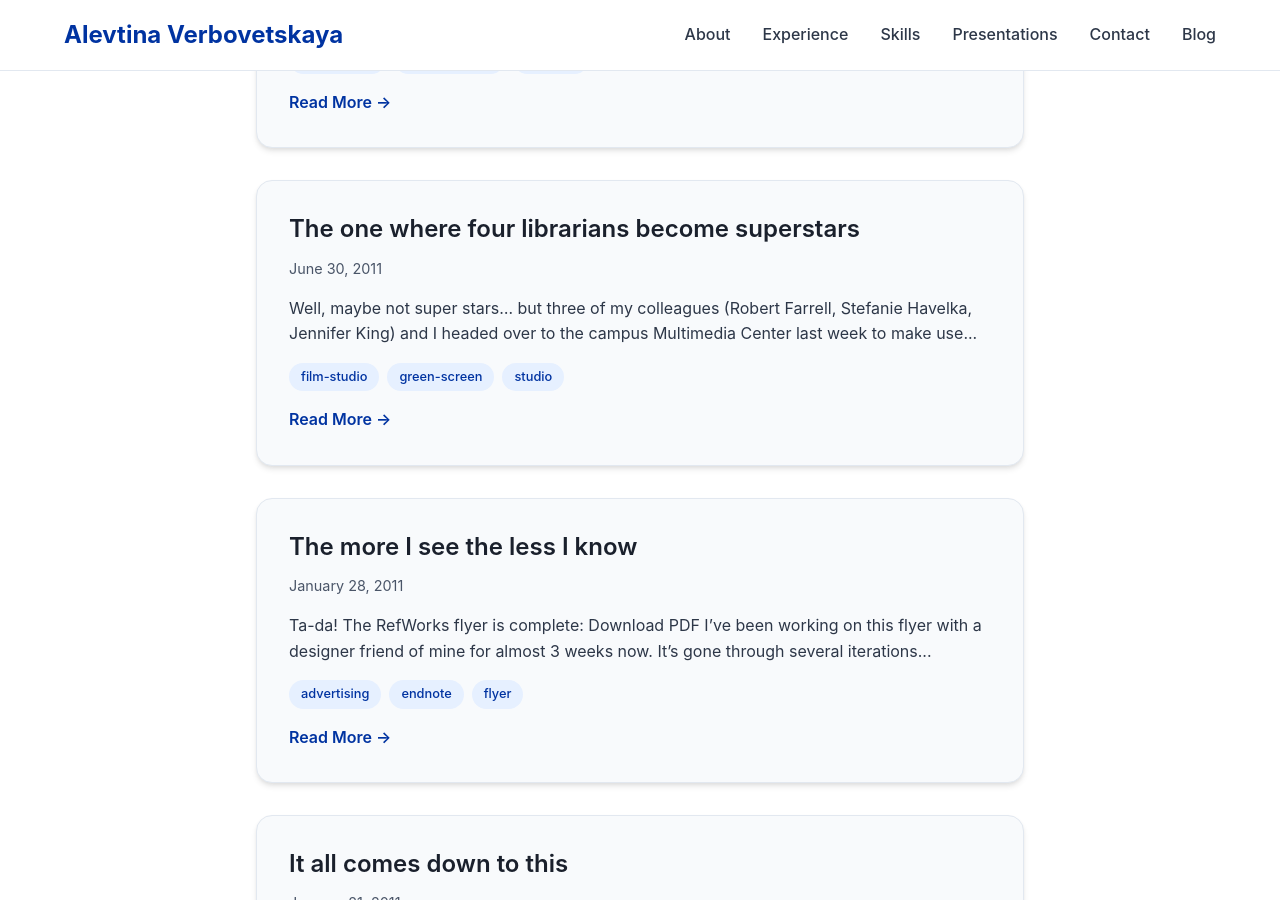
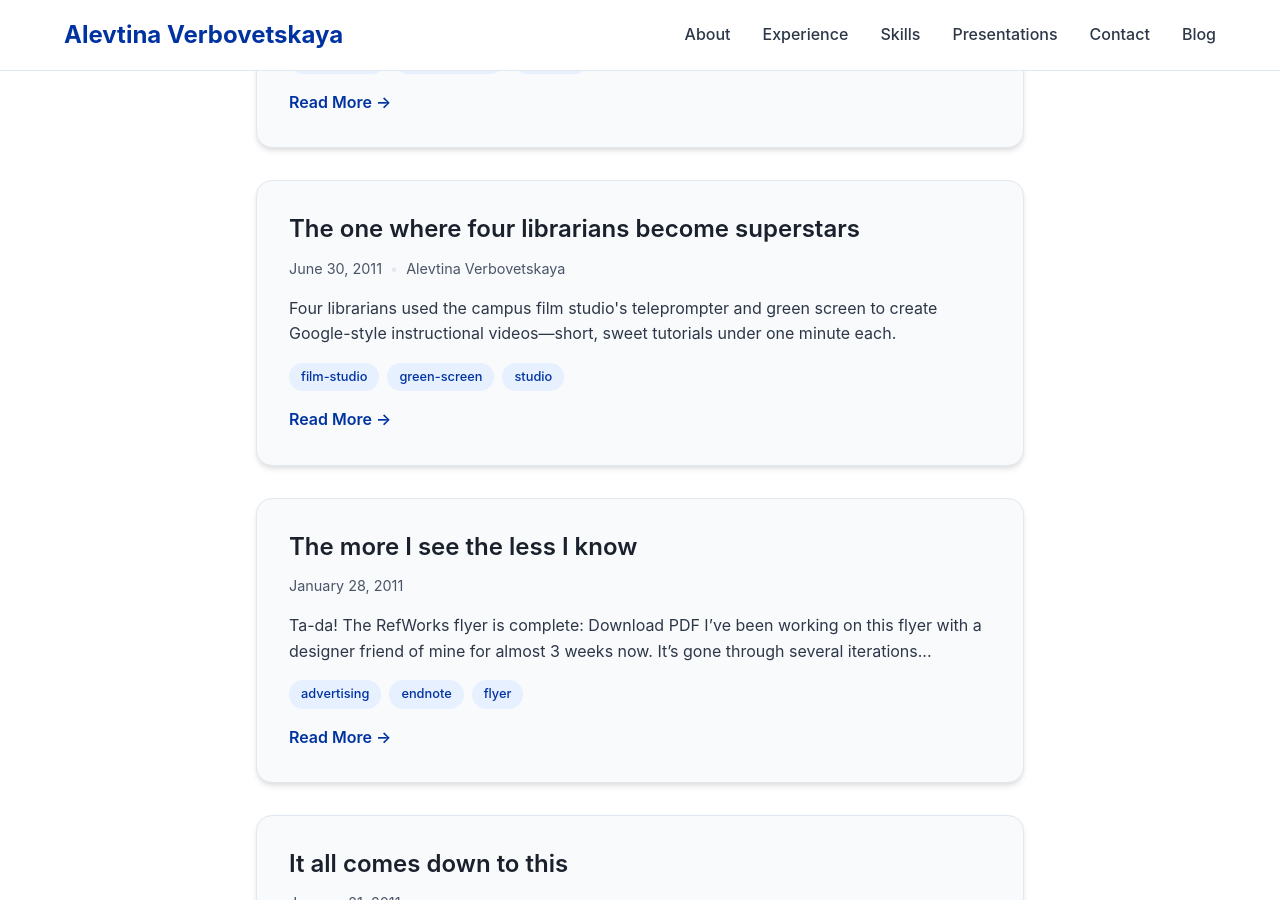
Before and after one commit to alevtina/alevtina.github.io, a Jekyll site: the page built from blog.md, in a window 1280 px wide and 900 px high, scrolled down 3202 px. Built offline with Jekyll 4.4.1, drawn with Linux system fonts in a browser that asks for light colours; some web fonts are replaced.

Commit message:
Added excerpt to old blog post

```diff
--- a/_posts/2011-06-30-the-one-where-four-librarians-become-superstars.md
+++ b/_posts/2011-06-30-the-one-where-four-librarians-become-superstars.md
@@ -2,6 +2,8 @@
 layout: post
 title: "The one where four librarians become superstars"
 date: "2011-06-30"
+author: "Alevtina Verbovetskaya"
+excerpt: "Four librarians used the campus film studio's teleprompter and green screen to create Google-style instructional videos—short, sweet tutorials under one minute each."
 categories:
   - "instruction"
 tags:
```
